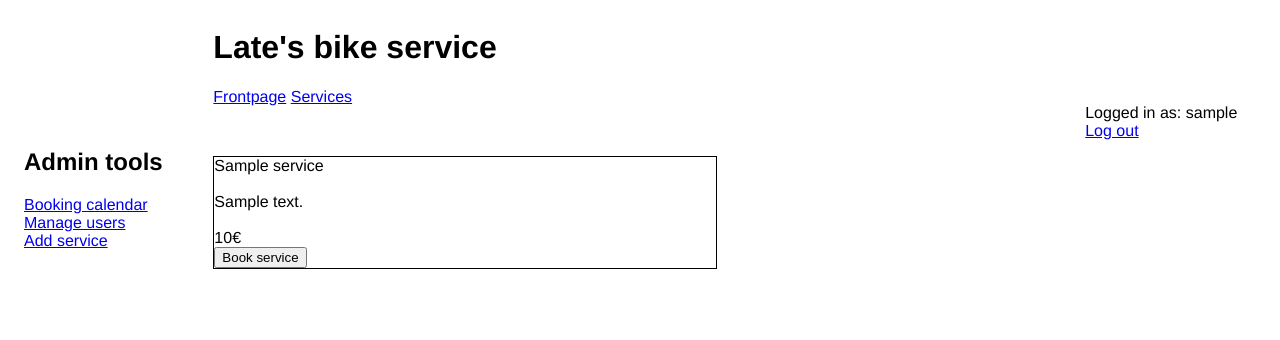
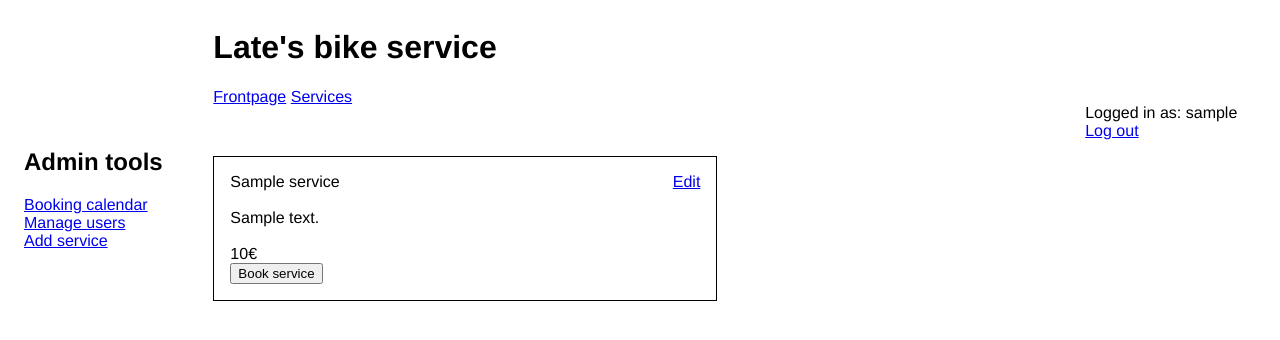
Before and after one commit to Reidforbus/booker, a Flask app: template templates/services.html in a window 1280 px wide. Shown: the top 340 px of the page. Run offline with Flask 3, Linux system fonts and the light colour scheme; the visitor is signed in with stand-in values (Sample User, id 1); the template is opened without the code that fills it: most values are stand-ins (such as "Sample title", 1, 10 or a date in 2020).

Commit message:
edit links to services page

```diff
--- a/static/layout.css
+++ b/static/layout.css
@@ -31,8 +31,19 @@ body {
 }
 
 .service {
+    display: flex;
+    justify-content: space-between;
     border-style: solid;
     border-width: 1px;
+}
+
+.service_info {
+    padding: 1em;
+}
+
+.service_tools {
+    padding: 1em;
+    text-align: right;
 }
 
 #calendar {
--- a/templates/services.html
+++ b/templates/services.html
@@ -4,7 +4,8 @@
 {% block content %}
 <div id="services">
     {% for service in services %}
-        <div class="service">
+    <div class="service">
+        <div class="service_info">
             {{ service.name }}<br><br>
             {{ service.description }}<br><br>
             {{ service.price }}€
@@ -16,6 +17,12 @@
             </form>
             {% endif %}
         </div>
+        {% if session.admin == True %}
+        <div class="service_tools">
+            <a href="services/{{ service.service_id }}/edit">Edit</a>
+        </div>
+        {% endif %}
+    </div>
     {% endfor %}
 </div>
 {% endblock %}
```
